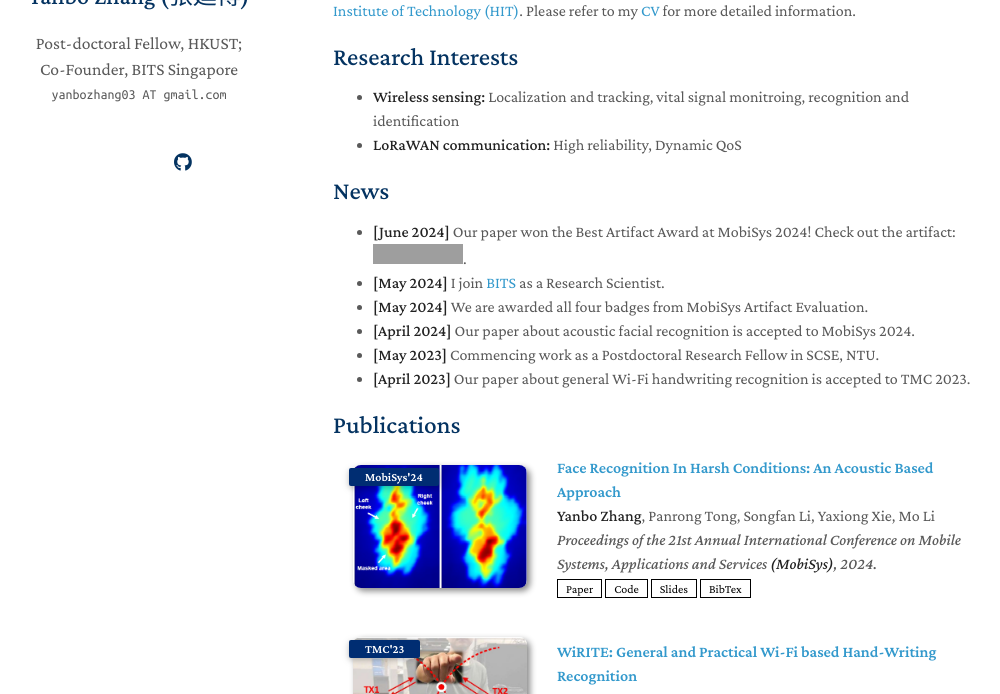
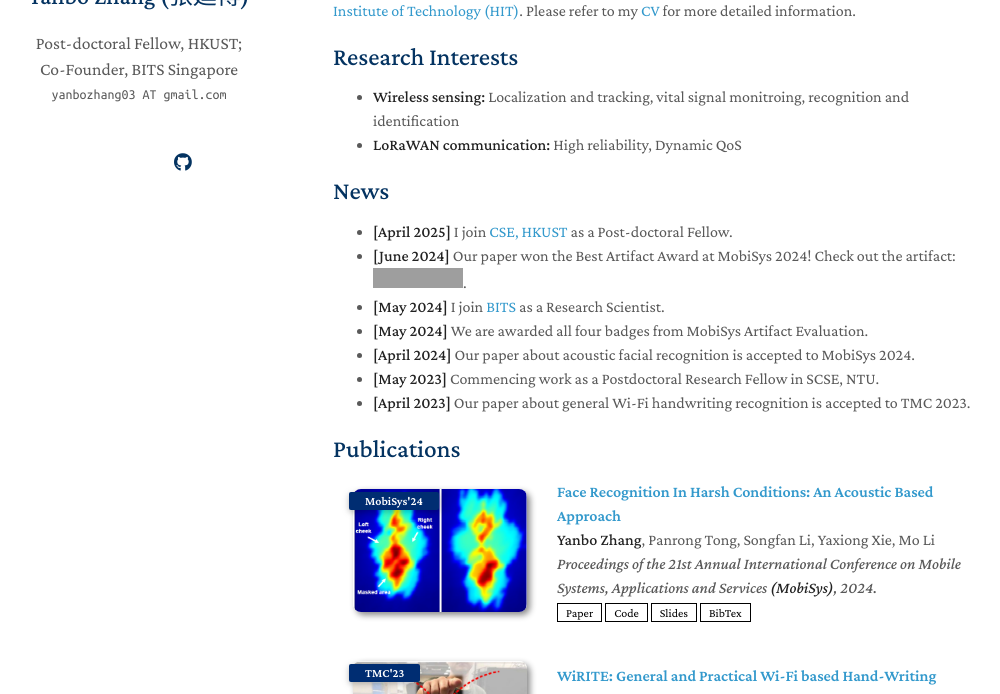
Before and after one commit to yanbozhang003/yanbozhang003.github.io, a Jekyll site: the page built from index.md, in a window 1280 px wide and 900 px high, cut to the strip 206-900 px from the top of the window. Shown: the whole strip, without its empty margins (137-1137 px from the left). Built offline with Jekyll 4.4.1, drawn with Linux system fonts in a browser that asks for light colours; nearby versions of some CDN libraries; a style sheet for code colours, icons or effects is not loaded; our own code applies the rules of GitHub Pages for plain Markdown files; grey boxes are pictures that could not be loaded.

Commit message:
Update index.md

```diff
--- a/index.md
+++ b/index.md
@@ -21,6 +21,7 @@ Please refer to my [CV](./assets/files/CV/CV_Yanbo_English_2025.pdf) for more de
 <!-- - **Reconfigurable Intelligent Surface (RIS):** Antenna design and system optimization -->
 
 ## News
+- **[April 2025]** I join [CSE, HKUST](https://cse.hkust.edu.hk/) as a Post-doctoral Fellow.
 - **[June 2024]** Our paper won the Best Artifact Award at MobiSys 2024! Check out the artifact: [![DOI](https://zenodo.org/badge/DOI/10.5281/zenodo.11094213.svg)](https://doi.org/10.5281/zenodo.11094213).
 - **[May 2024]** I join [BITS](https://www.better-iot.com.sg/) as a Research Scientist.
 - **[May 2024]** We are awarded all four badges from MobiSys Artifact Evaluation.
```
